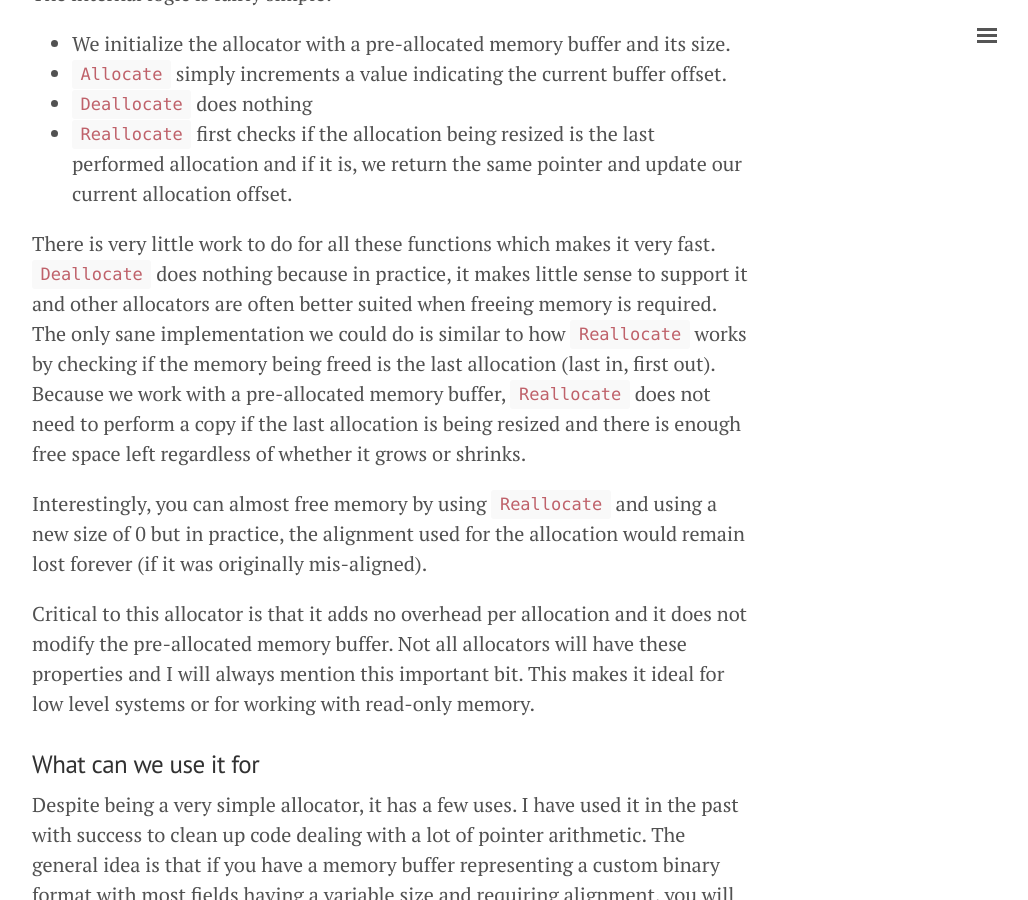
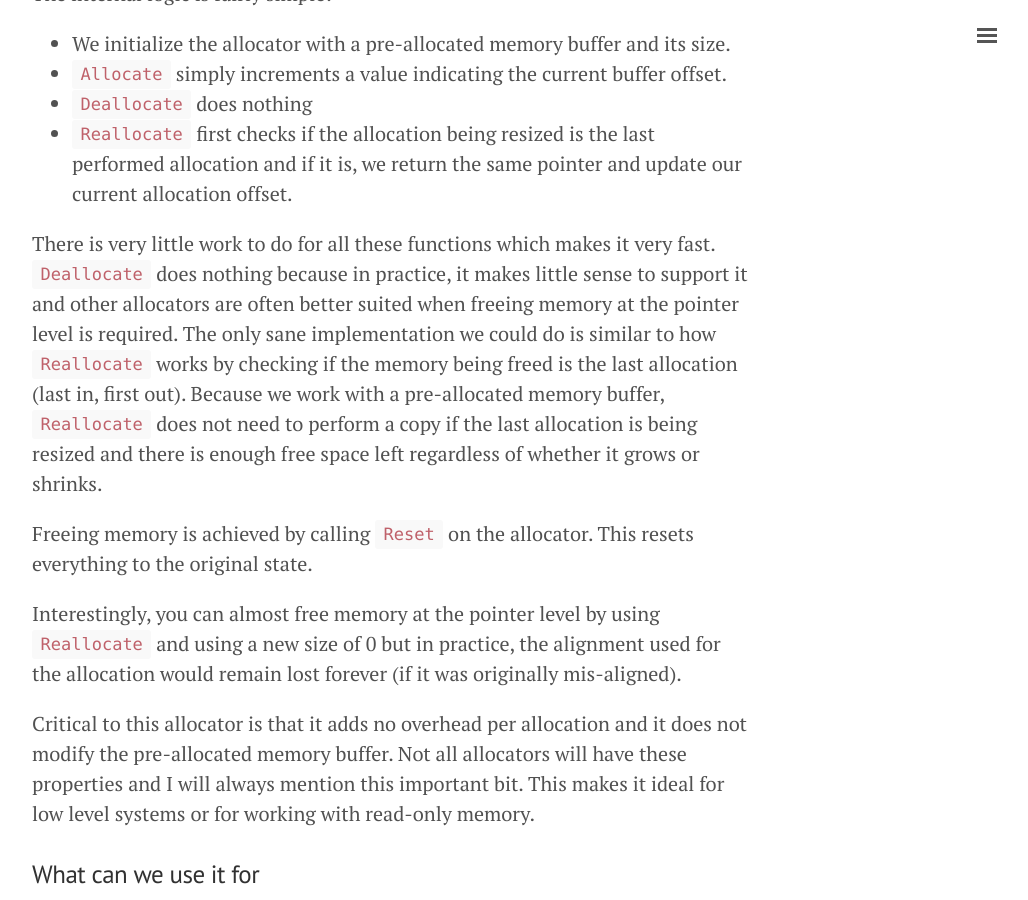
Before and after one commit to nfrechette/nfrechette.github.io, a Jekyll site: the page built from _posts/2014-05-21-linear_allocator.md, in a window 1280 px wide and 900 px high, scrolled down 385 px. Shown: the whole window, without its empty margins (248-1276 px from the left). Built offline with Jekyll 4.4.1, drawn with Linux system fonts in a browser that asks for light colours; comment, search, counter and statistics services are not loaded; some of the changed text lies outside the part shown.

Commit message:
Clarified wording regarding freeing memory

```diff
--- a/_posts/2014-05-21-linear_allocator.md
+++ b/_posts/2014-05-21-linear_allocator.md
@@ -13,9 +13,11 @@ The internal logic is fairly simple:
 * `Deallocate` does nothing
 * `Reallocate` first checks if the allocation being resized is the last performed allocation and if it is, we return the same pointer and update our current allocation offset.
 
-There is very little work to do for all these functions which makes it very fast. `Deallocate` does nothing because in practice, it makes little sense to support it and other allocators are often better suited when freeing memory is required. The only sane implementation we could do is similar to how `Reallocate` works by checking if the memory being freed is the last allocation (last in, first out). Because we work with a pre-allocated memory buffer, `Reallocate` does not need to perform a copy if the last allocation is being resized and there is enough free space left regardless of whether it grows or shrinks.
+There is very little work to do for all these functions which makes it very fast. `Deallocate` does nothing because in practice, it makes little sense to support it and other allocators are often better suited when freeing memory at the pointer level is required. The only sane implementation we could do is similar to how `Reallocate` works by checking if the memory being freed is the last allocation (last in, first out). Because we work with a pre-allocated memory buffer, `Reallocate` does not need to perform a copy if the last allocation is being resized and there is enough free space left regardless of whether it grows or shrinks.
 
-Interestingly, you can almost free memory by using `Reallocate` and using a new size of 0 but in practice, the alignment used for the allocation would remain lost forever (if it was originally mis-aligned).
+Freeing memory is achieved by calling `Reset` on the allocator. This resets everything to the original state.
+
+Interestingly, you can almost free memory at the pointer level by using `Reallocate` and using a new size of 0 but in practice, the alignment used for the allocation would remain lost forever (if it was originally mis-aligned).
 
 Critical to this allocator is that it adds no overhead per allocation and it does not modify the pre-allocated memory buffer. Not all allocators will have these properties and I will always mention this important bit. This makes it ideal for low level systems or for working with read-only memory.
 
@@ -51,7 +53,7 @@ I wrote earlier that this allocator can be used with read-only memory which is a
 
 ### What we can’t use it for
 
-Due to the fact that we do not add per allocation overhead, we cannot properly support freeing memory while supporting variable alignment. When support for freeing memory is needed, other allocators are better suited.
+Due to the fact that we do not add per allocation overhead, we cannot properly support freeing memory at the pointer level while supporting variable alignment. When support for freeing memory is needed, other allocators are better suited.
 
 This allocator is also generally a poor fit for very large memory buffers. Due to the fact that we need to pre-allocate it up front, we bear the full cost regardless of how much actual memory we allocate internally.
 
```
